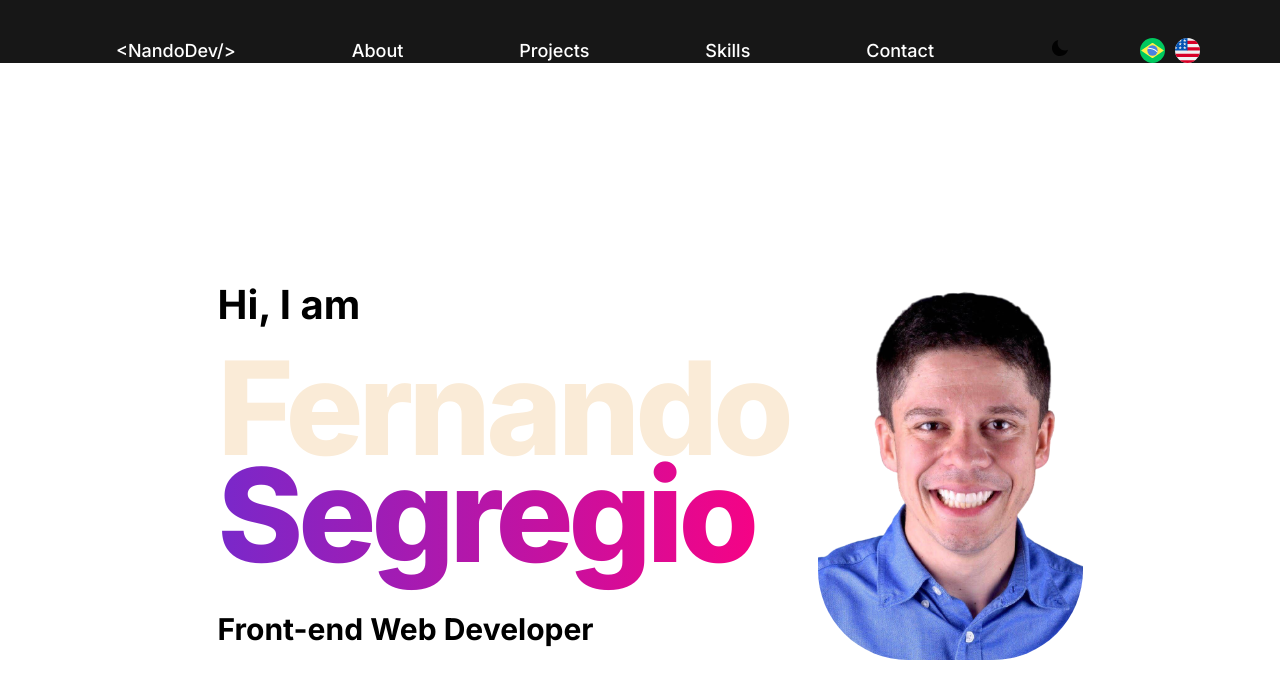
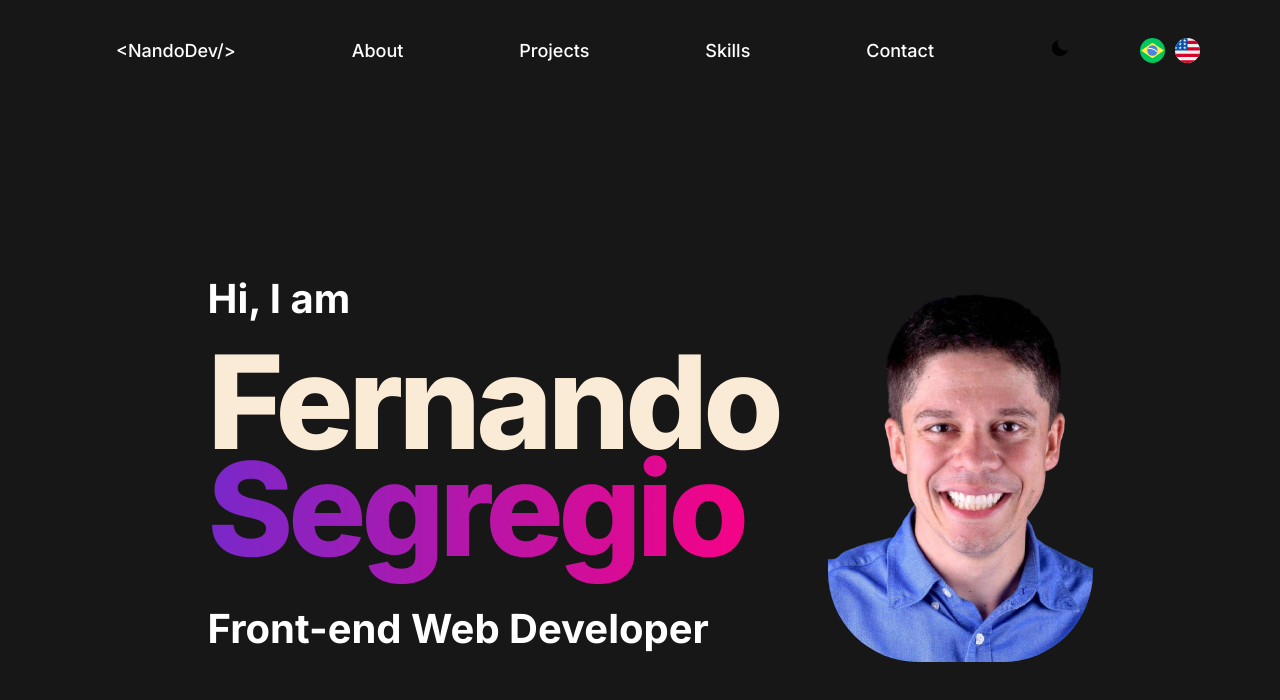
Before and after one commit to FernandoSegregio/dev, a React (Vite) app: page / in a window 1280 px wide. Shown: the top 700 px of the page. Built offline with nearby package versions, Linux system fonts and the light colour scheme.

Commit message:
style: passa estilo em linha para styled compenents.

```diff
--- a/src/components/section/SectionMain.jsx
+++ b/src/components/section/SectionMain.jsx
@@ -1,20 +1,16 @@
 import React, { useContext, useEffect } from 'react';
 import PortfolioContext from '../../context/PortfolioContext';
 import photo from '../../images/photo.png';
+import { ImageMain, Section } from './style';
 
 export default function SectionMain() {
-  const {
-    language,
-    theme,
-  } = useContext(PortfolioContext);
+  const { language, theme } = useContext(PortfolioContext);
 
   const languageUser = () => language;
 
   useEffect(() => {
     languageUser();
-  }, [
-    language,
-  ]);
+  }, [language]);
 
   const languageObject = {
     greetingTitle: { pt: 'Olá, eu sou', en: 'Hi, I am' },
@@ -27,50 +23,22 @@ export default function SectionMain() {
   };
 
   return (
-    <section style={theme ? {
-      backgroundColor: 'black',
-      color: 'white',
-      display: 'flex',
-      height: '100vh',
-      alignItems: 'center',
-      justifyContent: 'center',
-      columnGap: '20px',
-    } : {
-      backgroundColor: 'white',
-      color: 'black',
-      display: 'flex',
-      height: '100vh',
-      alignItems: 'center',
-      justifyContent: 'center',
-    }}
-    >
-      <div style={{ display: 'flex', flexDirection: 'column', padding: '0 20px' }}>
-        <h3 style={{ fontSize: '40px' }}>{ language === 'pt-BR' ? languageObject.greetingTitle.pt : languageObject.greetingTitle.en }</h3>
-        <h3
-          className="name-title1"
-          style={
-          {
-            fontSize: '130px', fontWeight: '800', marginBottom: '-50px', width: '580px', letterSpacing: '-5px',
-          }
-}
-        >
-          { languageObject.firstNameTitle.pt }
-
+    <Section>
+      <div>
+        <h3>
+          {language === 'pt-BR'
+            ? languageObject.greetingTitle.pt
+            : languageObject.greetingTitle.en}
         </h3>
-        <h3
-          className="name-title2"
-          style={{
-            fontSize: '130px', fontWeight: '800', letterSpacing: '-5px',
-          }}
-        >
-          { languageObject.lastNameTitle.pt }
-
+        <h3 className="name-title1">{languageObject.firstNameTitle.pt}</h3>
+        <h3 className="name-title2">{languageObject.lastNameTitle.pt}</h3>
+        <h3>
+          {language === 'pt-BR'
+            ? languageObject.occupationTitle.pt
+            : languageObject.occupationTitle.en}
         </h3>
-        <h3 style={{ fontSize: '30px', marginTop: '3%' }}>{ language === 'pt-BR' ? languageObject.occupationTitle.pt : languageObject.occupationTitle.en }</h3>
       </div>
-      <div>
-        <img src={photo} alt="" style={{ width: '265px', borderRadius: '90px' }} />
-      </div>
-    </section>
+      <ImageMain src={photo} alt="Foto Fernando Segregio" />
+    </Section>
   );
 }
--- /dev/null
+++ b/src/components/section/style.js
@@ -0,0 +1,40 @@
+import styled from 'styled-components';
+
+export const Section = styled.section`
+  background-color: var(--black);
+  color: var(--white);
+  display: flex;
+  height: 100vh;
+  align-items: center;
+  justify-content: center;
+  column-gap: 20px;
+
+  div {
+    padding: 0 20px;
+  }
+
+  h3 {
+    font-size: 40px;
+  }
+
+  .name-title1 {
+    font-size: 130px;
+    font-weight: 800;
+    margin-bottom: -50px;
+    width: 580px;
+    letter-spacing: -5px;
+  }
+
+  .name-title2 {
+    font-size: 130px;
+    font-weight: 800;
+    letter-spacing: -5px;
+    margin-bottom: 3%;
+  }
+
+`;
+
+export const ImageMain = styled.img`
+   width: 265px;
+   border-radius: 90px;
+`;
```
